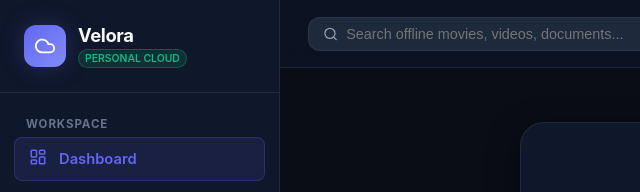
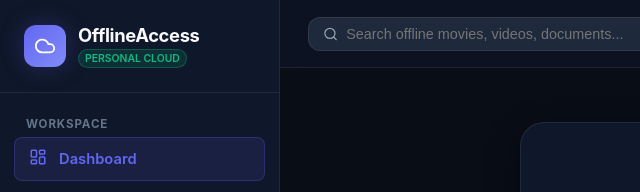
Before and after one commit to Bharath-0018/Offline-Access-Files-Website, a website: page public/index.html in a window 1280 px wide. Shown: the top 192 px of the page, 0-640 px from the left. Drawn offline with Linux system fonts and the light colour scheme.

Commit message:
Add public/index.html

```diff
--- a/public/index.html
+++ b/public/index.html
@@ -3,7 +3,7 @@
 <head>
   <meta charset="UTF-8">
   <meta name="viewport" content="width=device-width, initial-scale=1.0">
-  <title>Velora - Offline-First Personal File Sharing & Storage Platform</title>
+  <title>OfflineAccess - Offline Personal Cloud & Local File Sharing</title>
   <link rel="stylesheet" href="/css/app.css">
 </head>
 <body>
@@ -17,7 +17,7 @@
           </svg>
         </div>
         <div>
-          <div class="brand-title">Velora</div>
+          <div class="brand-title">OfflineAccess</div>
           <span class="brand-badge">Personal Cloud</span>
         </div>
       </div>
@@ -116,7 +116,7 @@
       <!-- Scrollable Dynamic View Content -->
       <section class="page-content" id="view-content">
         <div style="padding: 40px; text-align: center; color: var(--text-muted);">
-          Loading Velora Personal Cloud...
+          Loading OfflineAccess Personal Cloud...
         </div>
       </section>
     </main>
```
